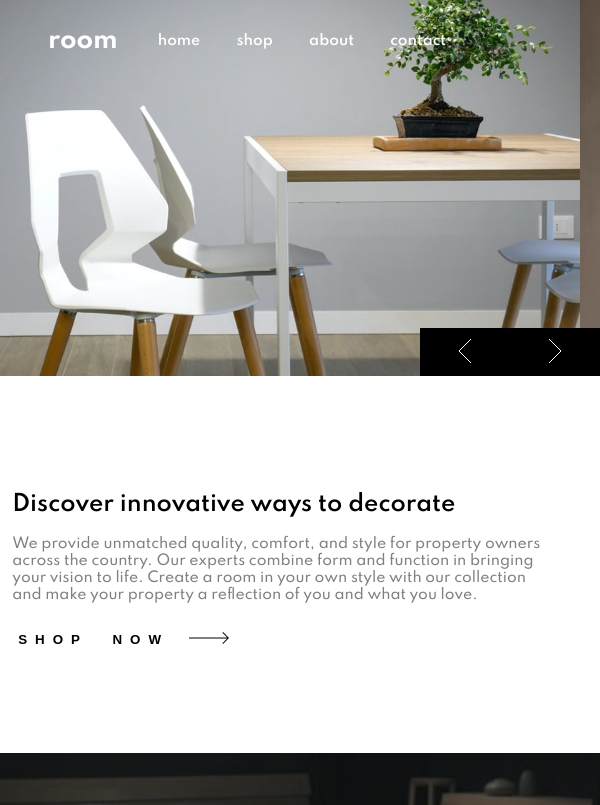
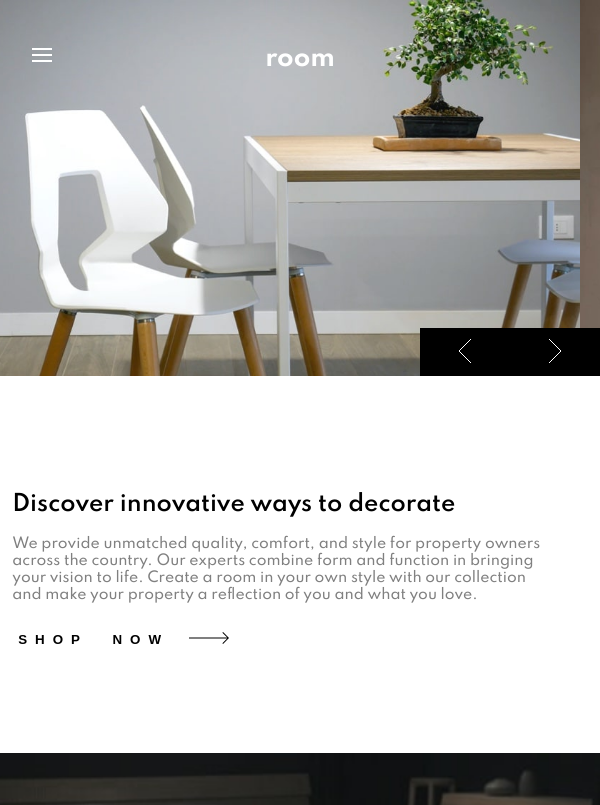
Before and after one commit to mecamon/room-html-css-js, a plain HTML site: page index.html in a window 600 px wide. Shown: the top 805 px of the page. Drawn offline with Linux system fonts and the light colour scheme.

Commit message:
Nav responsive created

```diff
--- a/app.js
+++ b/app.js
@@ -2,6 +2,13 @@ const imageSlides = document.querySelector('.images-slides');
 const textSlides = document.querySelector('.text-slides');
 const prevButton = document.querySelector('.prev');
 const nextButton = document.querySelector('.next');
+const hamburguer = document.querySelector('#hamburguer');
+const navLinks = document.querySelector('.nav-links');
+const sliderContainer = document.querySelector('.slider-container-1');
+
+hamburguer.onclick = () => {
+	navLinks.style.marginLeft = '0px';
+};
 
 let imageSlideInterval = setInterval(() => {
 	nextSlide(imageSlides);
--- a/index.html
+++ b/index.html
@@ -12,14 +12,19 @@
 		<div class="grid-container">
 			<div class="nav-area">
 				<nav>
-					<h2>room</h2>
-					<ul>
+					<ul class="nav-links">
 						<li><a href="#">home</a></li>
 						<li><a href="#">shop</a></li>
 						<li><a href="#">about</a></li>
 						<li><a href="#">contact</a></li>
 					</ul>
 				</nav>
+				<h2 id="logo">room</h2>
+				<img
+					id="hamburguer"
+					src="./images/icon-hamburger.svg"
+					alt="Navigation button"
+				/>
 			</div>
 			<div class="slider-container-1">
 				<div class="images-slides">
--- a/style.css
+++ b/style.css
@@ -16,30 +16,34 @@ body {
 .nav-area {
 	z-index: 10;
 	grid-area: 1 / 1 / 2 / 7;
+	position: relative;
 }
-nav {
-	display: flex;
-	justify-content: flex-start;
-	align-items: center;
-	height: 80px;
-	margin-left: 3em;
+#hamburguer {
+	display: none;
 }
-nav h2 {
+.nav-area h2 {
 	color: white;
+	position: absolute;
+	top: 1em;
+	left: 3em;
 }
-li {
+@media only screen and (min-width: 600px) {
+	ul {
+		display: inline-block;
+		margin-left: 140px;
+		margin-top: 3.2em;
+	}
+	ul li {
 		list-style: none;
 		display: inline;
-}
-li:not(:last-child) {
-	margin-right: 2em;
+		margin-left: 2em;
 	}
 	li a {
 		text-decoration: none;
-	font-size: 14px;
-	font-weight: 600;
 		color: white;
 	}
+}
+
 .slider-container-1 {
 	grid-area: 1 / 1 / 2 / 7;
 	overflow: hidden;
@@ -137,6 +141,7 @@ button {
 	background-color: black;
 	width: 50%;
 	height: 6rem;
+	z-index: 40;
 }
 button:hover {
 	background-color: rgb(51, 51, 51);
--- a/style320-600.css
+++ b/style320-600.css
@@ -3,12 +3,56 @@
 		display: grid;
 		width: 100vw;
 		height: 1600px;
+		overflow: auto;
 		grid-template-columns: repeat(10, 1fr);
 		grid-template-rows: 2fr 2fr 1.5fr 1.5fr 1.5fr;
 	}
 	.nav-area {
-		z-index: 10;
+		z-index: 20;
 		grid-area: 1 / 1 / 2 / 11;
+		position: relative;
+	}
+	#logo {
+		color: white;
+		width: 100px;
+		text-align: center;
+		position: absolute;
+		/* background-color: red; */
+		left: 50%;
+		margin-left: -50px;
+	}
+	#hamburguer {
+		display: block;
+		position: absolute;
+		cursor: pointer;
+		left: 2em;
+		top: 3em;
+		z-index: 25;
+	}
+	nav ul {
+		height: 100%;
+		width: 125px;
+		background-color: black;
+		position: absolute;
+		margin: 0;
+		padding: 0;
+		z-index: 30;
+		margin-left: -125px;
+		transition: 1s;
+	}
+	li {
+		list-style: none;
+		display: block;
+		text-align: center;
+	}
+	li {
+		padding-top: 2em;
+	}
+	li a {
+		text-decoration: none;
+		font-size: 14px;
+		font-weight: 600;
+		color: white;
 	}
 	.slider-container-1 {
 		grid-area: 1 / 1 / 2 / 11;
@@ -49,6 +93,7 @@
 		background-color: black;
 		width: 50%;
 		height: 3rem;
+		z-index: 40;
 	}
 	.bg-photo1 {
 		grid-area: 3 / 1 / 4 / 11;
--- a/style600-1200.css
+++ b/style600-1200.css
@@ -32,6 +32,7 @@
 		background-color: black;
 		width: 50%;
 		height: 5rem;
+		z-index: 40;
 	}
 	.bg-photo1 {
 		grid-area: 3 / 1 / 4 / 11;
```
Lines whose indentation alone changed are shown as unchanged.
